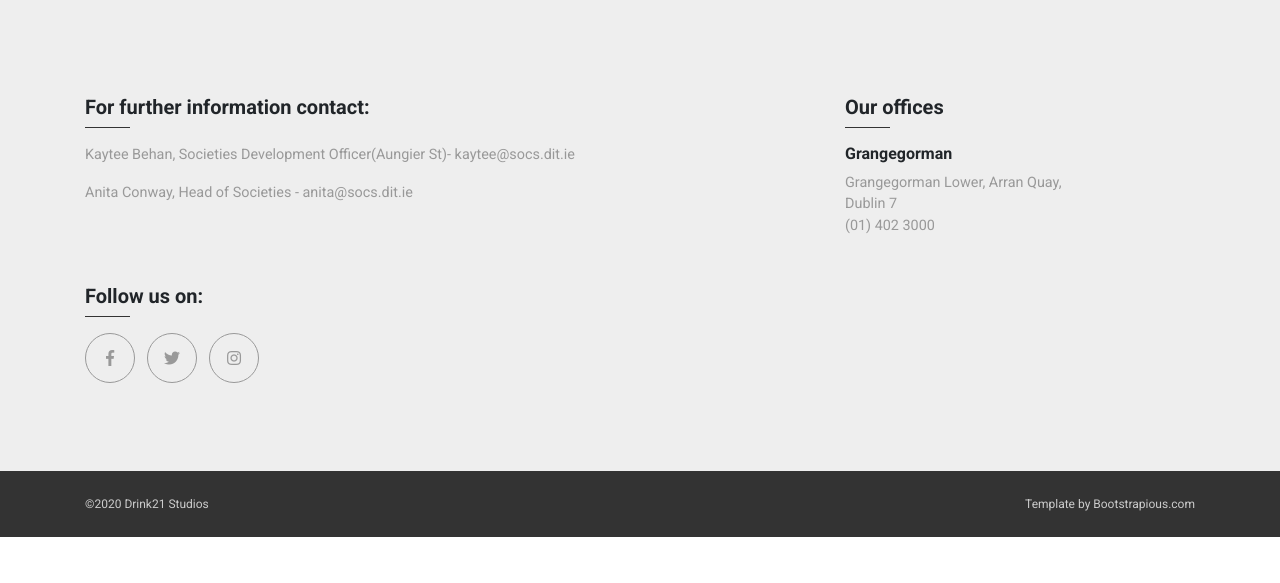
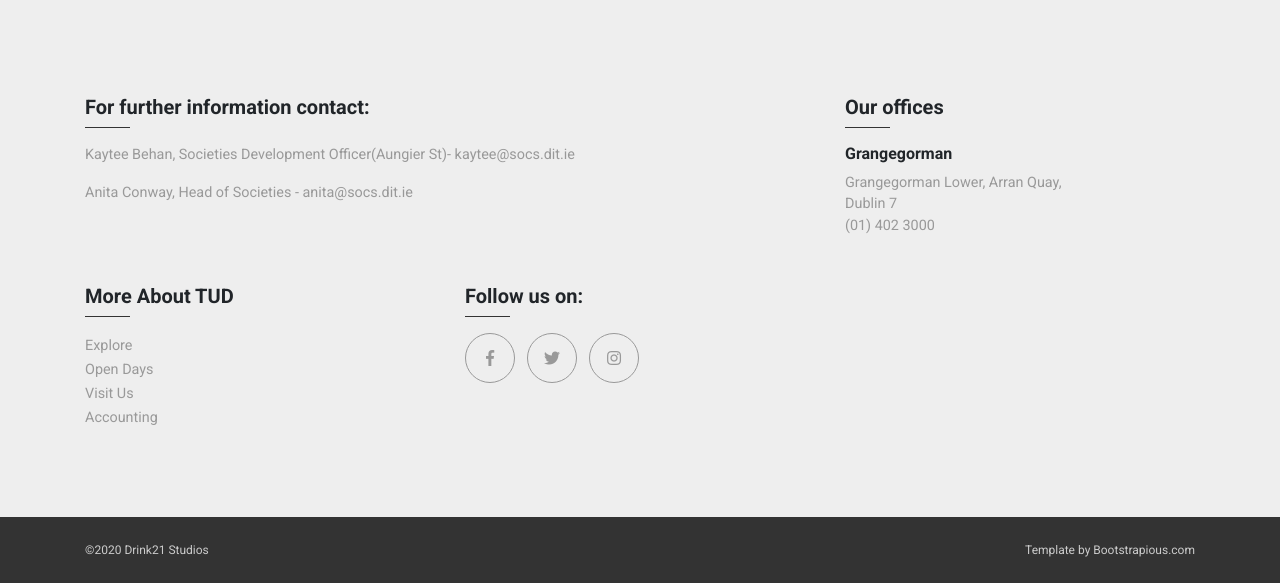
Before and after one commit to MaxZah123/Global-Software-2-Website, a Django app: template websiteproj/templates/Overview.html in a window 1280 px wide. Shown: the part 2289-2872 px from the top of the page. Before the commit the page ends 2826 px from the top, so only its background shows below. Run offline with Django 3.2, Linux system fonts and the light colour scheme; the template is opened without the code that fills it, so the values that code supplies are empty; some libraries are stand-ins or nearby versions.

Commit message:
Update Overview.html

```diff
--- a/websiteproj/templates/Overview.html
+++ b/websiteproj/templates/Overview.html
@@ -104,6 +104,15 @@
             <p class="text-muted mb-4 text-small">(01) 402 3000 </p>
           </div>
 		  <div class="col-lg-4 col-md-6 mb-4">
+            <h5 class="lined lined-dark mb-3">More About TUD</h5>
+            <ul class="list-unstyled">
+              <li><a href="https://tudublin.ie/explore/" class="footer-link text-small">Explore</a></li>
+              <li><a href="https://tudublin.ie/study/visit-us/open-days/" class="footer-link text-small">Open Days</a></li>
+              <li><a href="https://tudublin.ie/study/visit-us/" class="footer-link text-small">Visit Us</a></li>
+              <li><a href="https://tudublin.ie/explore/university-calendar/" class="footer-link text-small">Accounting</a></li>
+            </ul>
+          </div>
+		  <div class="col-lg-4 col-md-6 mb-4">
             <h5 class="lined lined-dark mb-3">{%trans "Follow us on:" %}</h5>
             <ul class="list-inline">
               <li class="list-inline-item"><a href="https://www.facebook.com/TUDublinCCSocieties/" class="social-link"><i class="fab fa-facebook-f"></i></a></li>
```
